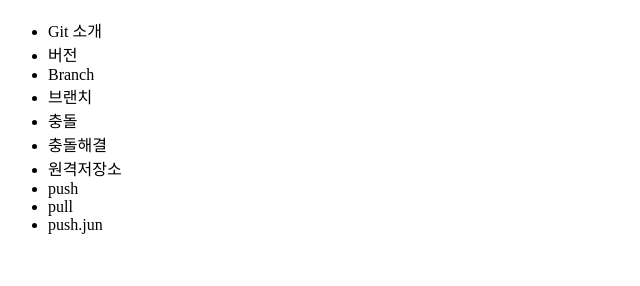
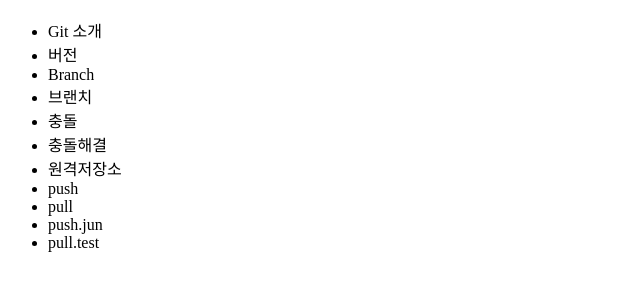
Before and after one commit to ahas76/opentutorials_git_test, a plain HTML site: page index.html in a window 1280 px wide. Shown: the part 48-334 px from the top of the page, without its empty margins (0-640 px from the left). Drawn offline with Linux system fonts and the light colour scheme.

```diff
--- a/index.html
+++ b/index.html
@@ -20,6 +20,7 @@
 			<li>push</li>
 			<li>pull</li>
 			<li>push.jun</li>
+			<li>pull.test</li>
 		</ul>
 	</body>
 </html>
```
